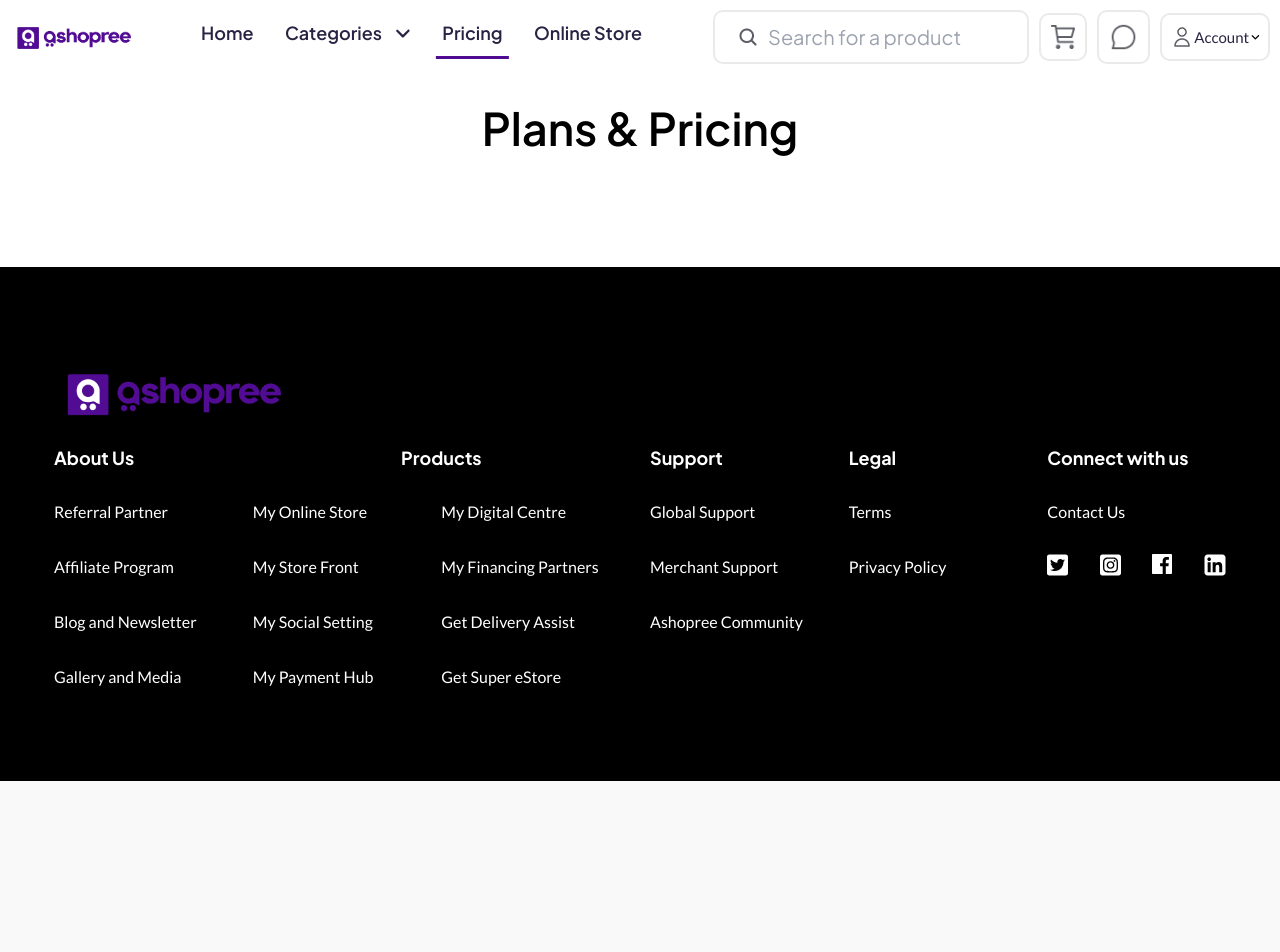
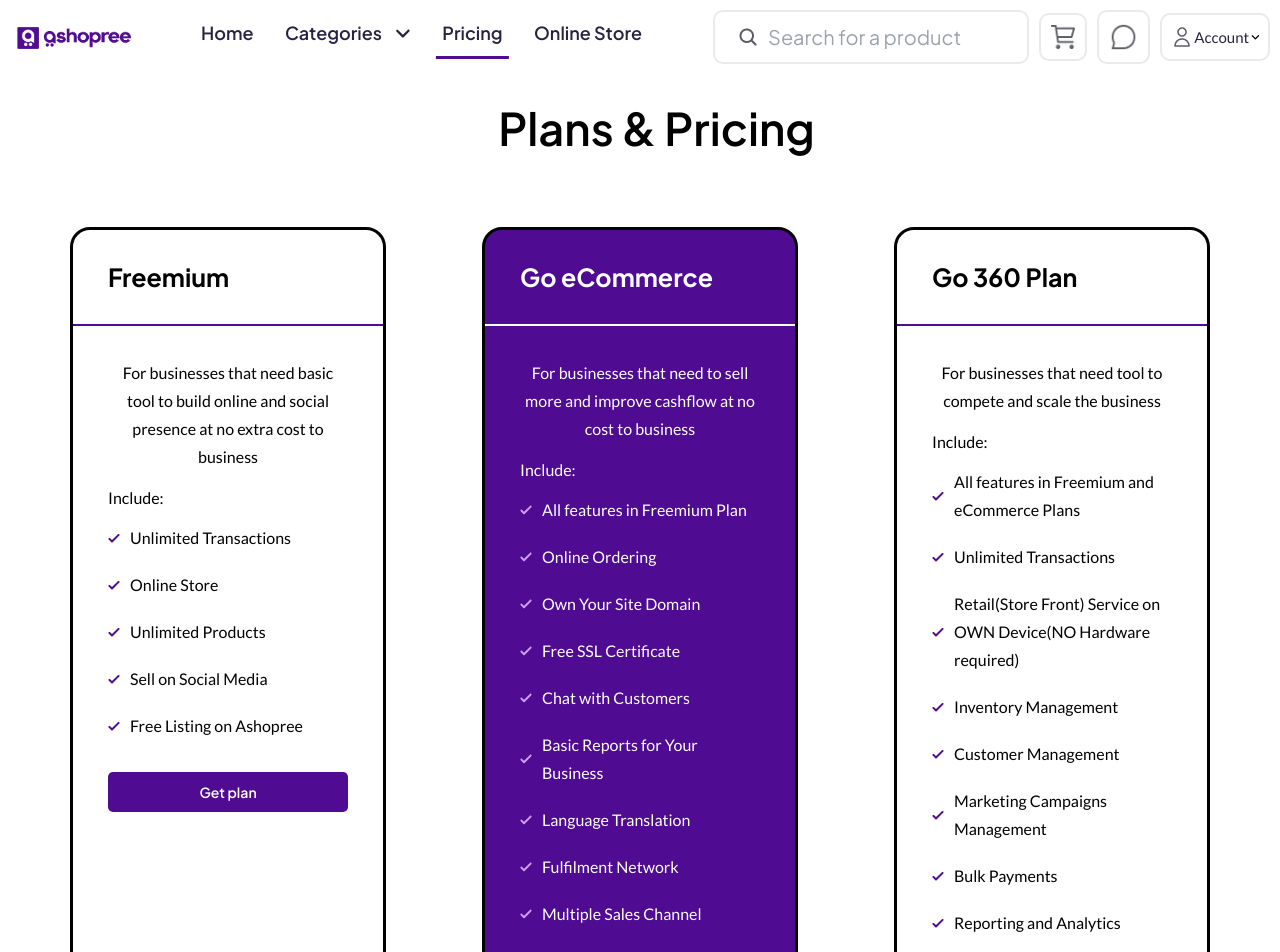
Before and after one commit to adejosh01/paysprint-estore, a React (Create React App) app: page /pricing in a window 1280 px wide. Shown: the top 952 px of the page. Before the commit the page ends 800 px from the top, so only its background shows below. Built offline with nearby package versions, Linux system fonts and the light colour scheme.

Commit message:
90% done with pricing page :)

```diff
--- a/src/pages/pricing/pricing.jsx
+++ b/src/pages/pricing/pricing.jsx
@@ -1,5 +1,7 @@
 import './pricing.styles.scss';
 import { useEffect } from 'react';
+import purpleCheck from 'assets/svg/purpleGoodTick.svg';
+import whiteCheck from 'assets/svg/whiteGoodTick.svg';
 
 export const Pricing = ({ title }) => {
     useEffect(() => {
@@ -15,7 +17,74 @@ export const Pricing = ({ title }) => {
                 <h2> Plans & Pricing </h2>
 
                 <div className='plans'>
-
+                    <div className='singleItems'>
+                        <h4> Freemium </h4>
+                        <div className='describePlan'>
+                            <p className='title'> For businesses that need basic tool to build online and social presence at no extra cost to business </p>
+                            <div className='detailedplans'>
+                                <p> Include: </p>
+                                <div>
+                                    <p> <img src={purpleCheck} alt="" /> Unlimited Transactions </p>
+                                    <p> <img src={purpleCheck} alt="" /> Online Store </p>
+                                    <p> <img src={purpleCheck} alt="" /> Unlimited Products </p>
+                                    <p> <img src={purpleCheck} alt="" /> Sell on Social Media </p>
+                                    <p> <img src={purpleCheck} alt="" /> Free Listing on Ashopree </p>
+                                </div>
+                                <button>
+                                    Get plan
+                                </button>
+                            </div>
+                        </div>
+                    </div>
+                    <div className='singleItems'>
+                        <h4> Go eCommerce </h4>
+                        <div className='describePlan'>
+                            <p className='title'> For businesses that need to sell more and improve cashflow at no cost to business </p>
+                            <div className='detailedplans'>
+                                <p> Include: </p>
+                                <div>
+                                    <p> <img src={whiteCheck} alt="" /> All features in Freemium Plan </p>
+                                    <p> <img src={whiteCheck} alt="" /> Online Ordering </p>
+                                    <p> <img src={whiteCheck} alt="" /> Own Your Site Domain </p>
+                                    <p> <img src={whiteCheck} alt="" /> Free SSL Certificate </p>
+                                    <p> <img src={whiteCheck} alt="" /> Chat with Customers </p>
+                                    <p> <img src={whiteCheck} alt="" /> Basic Reports for Your Business </p>
+                                    <p> <img src={whiteCheck} alt="" /> Language Translation </p>
+                                    <p> <img src={whiteCheck} alt="" /> Fulfilment Network </p>
+                                    <p> <img src={whiteCheck} alt="" /> Multiple Sales Channel </p>
+                                    <p> <img src={whiteCheck} alt="" /> Review and Feedback </p>
+                                </div>
+                                <button>
+                                    Learn More
+                                </button>
+                            </div>
+                        </div>
+                    </div>
+                    <div className='singleItems'>
+                        <h4> Go 360 Plan </h4>
+                        <div className='describePlan'>
+                            <p className='title'> For businesses that need tool to compete and scale the business </p>
+                            <div className='detailedplans'>
+                                <p> Include: </p>
+                                <div>
+                                    <p> <img src={purpleCheck} alt="" /> All features in Freemium and eCommerce Plans </p>
+                                    <p> <img src={purpleCheck} alt="" /> Unlimited Transactions </p>
+                                    <p> <img src={purpleCheck} alt="" /> Retail(Store Front) Service on OWN Device(NO Hardware required) </p>
+                                    <p> <img src={purpleCheck} alt="" /> Inventory Management </p>
+                                    <p> <img src={purpleCheck} alt="" /> Customer Management </p>
+                                    <p> <img src={purpleCheck} alt="" /> Marketing Campaigns Management </p>
+                                    <p> <img src={purpleCheck} alt="" /> Bulk Payments </p>
+                                    <p> <img src={purpleCheck} alt="" /> Reporting and Analytics </p>
+                                    <p> <img src={purpleCheck} alt="" /> Omni-Sales Channel </p>
+                                    <p> <img src={purpleCheck} alt="" /> Single Back Office/Admin </p>
+                                    <p> <img src={purpleCheck} alt="" /> Integrate to favourite Accounting Software </p>
+                                </div>
+                                <button>
+                                    Get plan
+                                </button>
+                            </div>
+                        </div>
+                    </div>
                 </div>
             </section>
 
--- a/src/pages/pricing/pricing.styles.scss
+++ b/src/pages/pricing/pricing.styles.scss
@@ -21,7 +21,7 @@
     }
 
     section.pricing {
-        padding: 4rem 5rem;
+        padding: 4rem 7rem;
         display: flex;
         flex-direction: column;
         gap: 85px;
@@ -29,12 +29,73 @@
             font: 600 45px 'Plus jakarta sans';
             text-align: center;
             line-height: 28px;
+            padding-left: 33px;
             // text-transform: uppercase;
         }
         div.plans {
             display: grid;
             grid-template-columns: repeat(3, 1fr);
             gap: 96px;
+            .singleItems {
+                // padding: 50px 35px;
+                font: 700 25px 'Plus jakarta sans';
+                line-height: 28px;
+                border-radius: 20px;
+                border: 3px solid #000;
+                h4 {
+                    padding: 33px 35px;
+                    border-bottom: 2px solid #4F0B92;
+                }
+                .describePlan {
+                    display: flex;
+                    flex-direction: column;
+                    padding: 33px 35px;
+                    gap: 13px;
+                    .title {
+                        font: 400 16px 'Lato';
+                        line-height: 28px;
+                        text-align: center;
+                    }
+                    p {
+                        font: 400 16px 'Lato';
+                        line-height: 28px;
+                    }
+                    .detailedplans {
+                        display: flex;
+                        flex-direction: column;
+                        gap: 12px;
+                        div  {
+                            gap: 19px;
+                            display: flex;
+                            flex-direction: column;
+                            p {
+                                display: flex;
+                                gap: 1rem;
+                            }
+                        }
+                        button {
+                            background-color: #4F0B92;
+                            padding: 8px;
+                            border-radius: 5px;
+                            color: #fff;
+                            font: 600 14px 'Plus jakarta sans';
+                            height: 40px;
+                            margin-top: 2rem;
+                        }
+
+                    }
+                }
+                &.singleItems:nth-child(2) {
+                    background-color: #4F0B92;
+                    color: #fff;
+                    h4 {
+                        border-bottom: 2px solid #fff;
+                    }
+                    button {
+                        background-color: #9747FF;
+                    }
+                }
+            }
         }
     }
 
```
